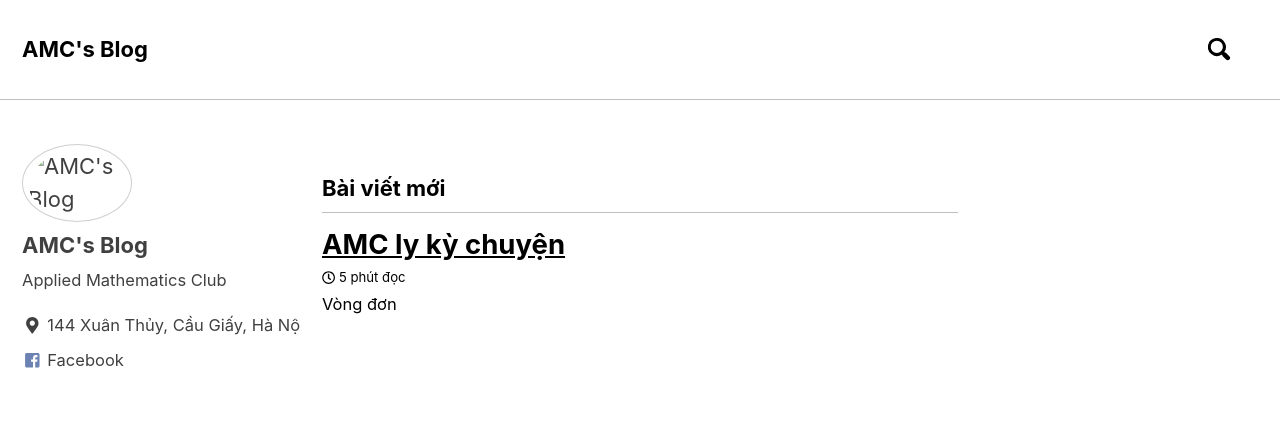
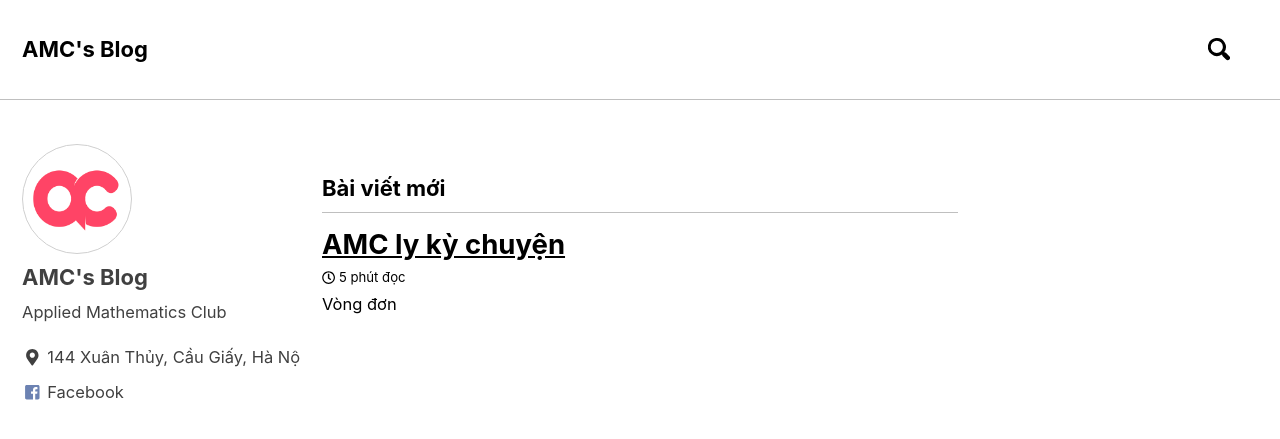
Before and after one commit to iamvon/testvon.github.io, a Jekyll site: the page built from index.html, in a window 1280 px wide and 900 px high. Shown: the top 439 px of the window. Built offline with Jekyll 4.4.1, drawn with Linux system fonts in a browser that asks for light colours; nearby versions of some CDN libraries; the list of posts is cut into pages by our own code.

Commit message:
Update _config.yml

```diff
--- a/_config.yml
+++ b/_config.yml
@@ -85,7 +85,7 @@ analytics:
 # Site Author
 author:
   name             : "AMC's Blog"
-  avatar           : /assets/amc.png
+  avatar           : /assets/img/amc.png
   bio              : "Applied Mathematics Club"
   location         : "144 Xuân Thủy, Cầu Giấy, Hà Nội"
   email            :
```
